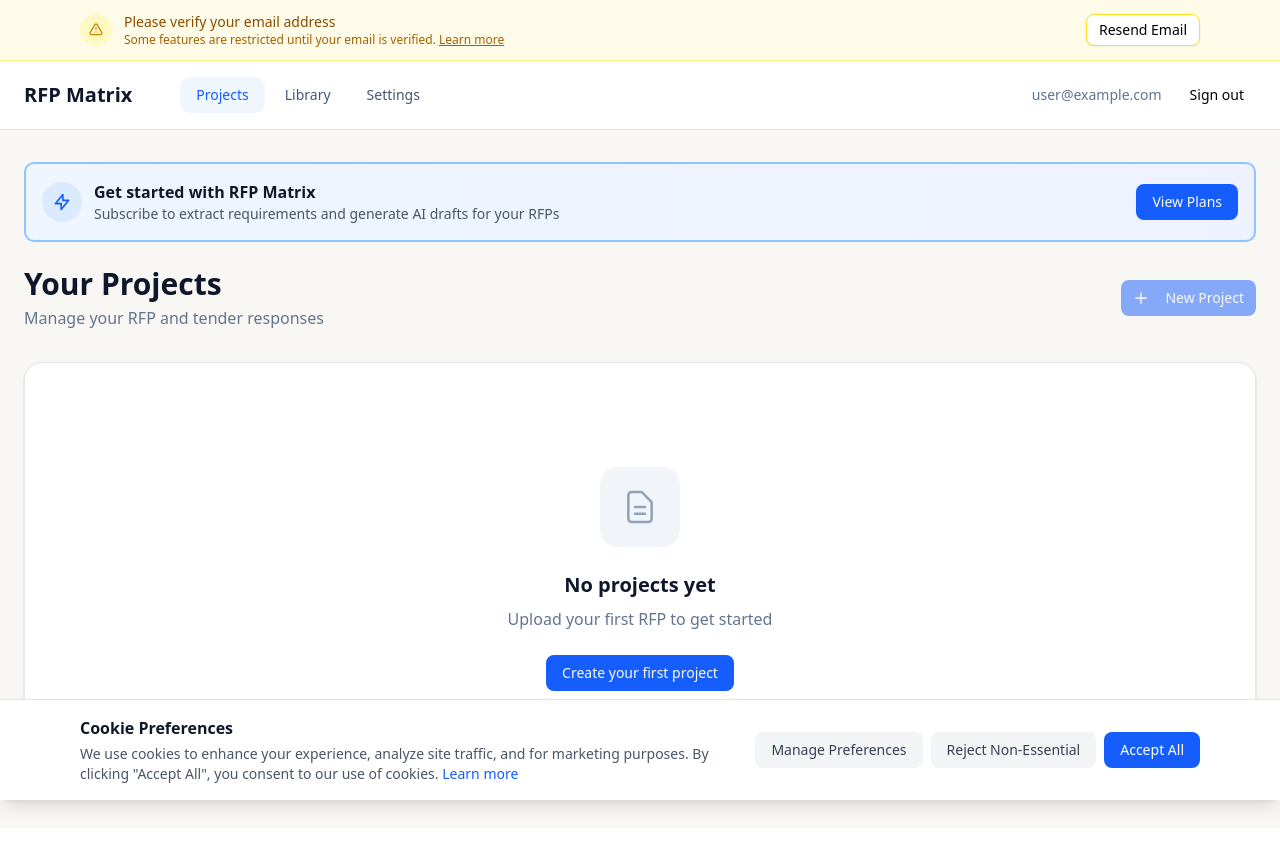
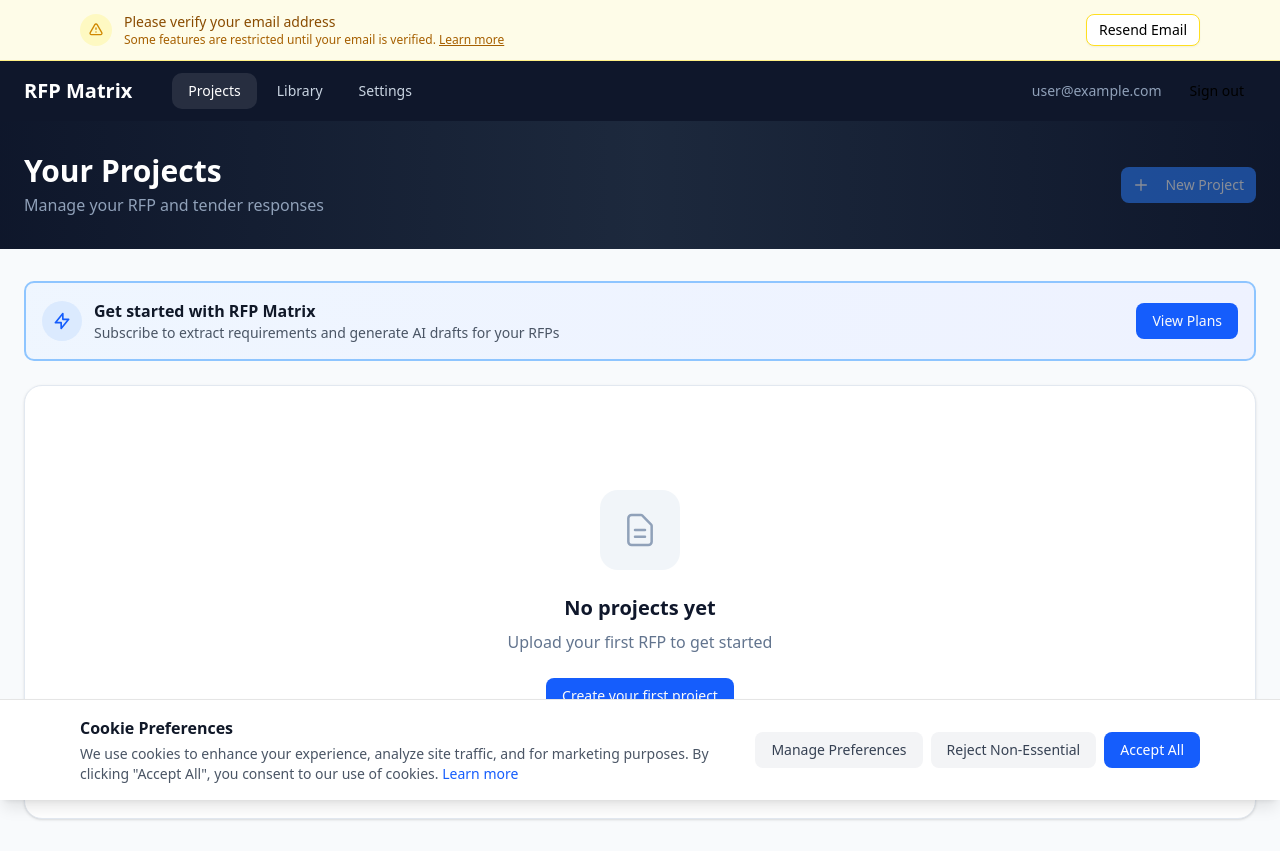
Before and after one commit to gruptillionaire/RFP_TENDERS, a Next.js app in the folder rfp-engine/: page /dashboard in a window 1280 px wide. Before the commit the page ends 828 px from the top, so only its background shows below. Built offline with nearby package versions, Linux system fonts and the light colour scheme; no server answers; the database is empty; sample sign-in values are in the browser's storage.

Commit message:
Update dashboard pages with dark header theme
- Dashboard: Dark slate-900 header with gradient hero section
- New Project: Matching dark header with back link
- Project View: Dark header with inline rename, blue export button

Co-Authored-By: Claude Opus 4.5 <noreply@anthropic.com>

```diff
--- a/rfp-engine/src/app/(dashboard)/dashboard/page.tsx
+++ b/rfp-engine/src/app/(dashboard)/dashboard/page.tsx
@@ -75,52 +75,72 @@ export default async function DashboardPage() {
   };
 
   return (
-    <div className="min-h-screen bg-[#f8f7f4]">
+    <div className="min-h-screen bg-slate-50">
       {/* Email Verification Banner */}
       <EmailVerificationBanner emailVerified={userData?.emailVerified} />
 
-      {/* Header */}
-      <header className="bg-white border-b sticky top-0 z-50">
-        <div className="max-w-7xl mx-auto px-6 py-4 flex justify-between items-center">
-          <div className="flex items-center gap-12">
-            <Link href="/" className="font-bold text-xl text-slate-900">
+      {/* Header - Dark theme */}
+      <header className="bg-slate-900 sticky top-0 z-50">
+        <div className="max-w-7xl mx-auto px-6 py-3 flex justify-between items-center">
+          <div className="flex items-center gap-10">
+            <Link href="/" className="font-bold text-xl text-white">
               RFP Matrix
             </Link>
             <nav className="hidden sm:flex items-center gap-1">
               <Link
                 href="/dashboard"
-                className="px-4 py-2 text-sm font-medium text-blue-600 bg-blue-50 rounded-lg"
+                className="px-4 py-2 text-sm font-medium text-white bg-white/10 rounded-lg"
               >
                 Projects
               </Link>
               <Link
                 href="/library"
-                className="px-4 py-2 text-sm font-medium text-slate-600 hover:text-slate-900 hover:bg-slate-100 rounded-lg"
+                className="px-4 py-2 text-sm font-medium text-slate-300 hover:text-white hover:bg-white/10 rounded-lg transition-colors"
               >
                 Library
               </Link>
               <Link
                 href="/settings"
-                className="px-4 py-2 text-sm font-medium text-slate-600 hover:text-slate-900 hover:bg-slate-100 rounded-lg"
+                className="px-4 py-2 text-sm font-medium text-slate-300 hover:text-white hover:bg-white/10 rounded-lg transition-colors"
               >
                 Settings
               </Link>
             </nav>
           </div>
           <div className="flex items-center gap-4">
-            <span className="text-sm text-slate-500">{session.user.email}</span>
+            <span className="text-sm text-slate-400">{session.user.email}</span>
             <form action={async () => {
               "use server";
               const { signOut } = await import("@/lib/auth");
               await signOut({ redirectTo: "/" });
             }}>
-              <Button variant="ghost" size="sm" type="submit">
+              <Button variant="ghost" size="sm" type="submit" className="text-slate-300 hover:text-white hover:bg-white/10">
                 Sign out
               </Button>
             </form>
           </div>
         </div>
       </header>
+
+      {/* Hero Section */}
+      <div className="bg-gradient-to-r from-slate-900 via-slate-800 to-slate-900 py-8">
+        <div className="max-w-7xl mx-auto px-6">
+          <div className="flex justify-between items-center">
+            <div>
+              <h1 className="text-3xl font-bold text-white">Your Projects</h1>
+              <p className="text-slate-400 mt-1">Manage your RFP and tender responses</p>
+            </div>
+            <Link href="/projects/new">
+              <Button disabled={quota.remaining === 0 && !singleUseQuota.hasCredits} className="bg-blue-500 hover:bg-blue-600 text-white">
+                <svg className="w-4 h-4 mr-2" fill="none" stroke="currentColor" viewBox="0 0 24 24">
+                  <path strokeLinecap="round" strokeLinejoin="round" strokeWidth={2} d="M12 4v16m8-8H4" />
+                </svg>
+                New Project
+              </Button>
+            </Link>
+          </div>
+        </div>
+      </div>
 
       {/* Main */}
       <main className="max-w-7xl mx-auto px-6 py-8">
@@ -130,21 +150,6 @@ export default async function DashboardPage() {
           quota={quota}
           singleUseQuota={singleUseQuota}
         />
-
-        <div className="flex justify-between items-center mb-8">
-          <div>
-            <h1 className="text-3xl font-bold text-slate-900">Your Projects</h1>
-            <p className="text-slate-500 mt-1">Manage your RFP and tender responses</p>
-          </div>
-          <Link href="/projects/new">
-            <Button disabled={quota.remaining === 0 && !singleUseQuota.hasCredits} className="bg-blue-600 hover:bg-blue-700">
-              <svg className="w-4 h-4 mr-2" fill="none" stroke="currentColor" viewBox="0 0 24 24">
-                <path strokeLinecap="round" strokeLinejoin="round" strokeWidth={2} d="M12 4v16m8-8H4" />
-              </svg>
-              New Project
-            </Button>
-          </Link>
-        </div>
 
         {projects.length === 0 ? (
           <Card className="bg-white border-slate-200 rounded-2xl shadow-sm">
--- a/rfp-engine/src/app/(dashboard)/projects/[id]/ProjectView.tsx
+++ b/rfp-engine/src/app/(dashboard)/projects/[id]/ProjectView.tsx
@@ -588,16 +588,16 @@ export function ProjectView({ project: initialProject }: ProjectViewProps) {
   }, []);
 
   return (
-    <div className="min-h-screen bg-[#f8f7f4]">
-      {/* Header */}
-      <header className="bg-white border-b sticky top-0 z-40">
-        <div className="max-w-7xl mx-auto px-6 py-4">
+    <div className="min-h-screen bg-slate-50">
+      {/* Header - Dark theme */}
+      <header className="bg-slate-900 sticky top-0 z-40">
+        <div className="max-w-7xl mx-auto px-6 py-3">
           <div className="flex justify-between items-center">
             <div className="flex items-center gap-4">
-              <Link href="/" className="font-bold text-xl text-slate-900">
+              <Link href="/" className="font-bold text-xl text-white">
                 RFP Matrix
               </Link>
-              <span className="text-slate-300">/</span>
+              <span className="text-slate-600">/</span>
               {isEditingName ? (
                 <div className="flex items-center gap-2">
                   <input
@@ -611,7 +611,7 @@ export function ProjectView({ project: initialProject }: ProjectViewProps) {
                         setEditedName(project.name);
                       }
                     }}
-                    className="w-80 px-3 py-2 border border-slate-200 rounded-lg text-slate-700 text-base focus:outline-none focus:ring-2 focus:ring-blue-500"
+                    className="w-80 px-3 py-1.5 bg-white border border-slate-300 rounded-lg text-slate-900 text-base focus:outline-none focus:ring-2 focus:ring-blue-500"
                     autoFocus
                     disabled={isRenamingSaving}
                   />
@@ -620,6 +620,7 @@ export function ProjectView({ project: initialProject }: ProjectViewProps) {
                     variant="ghost"
                     onClick={handleRenameProject}
                     disabled={isRenamingSaving}
+                    className="text-slate-300 hover:text-white hover:bg-white/10"
                   >
                     {isRenamingSaving ? "Saving..." : "Save"}
                   </Button>
@@ -631,6 +632,7 @@ export function ProjectView({ project: initialProject }: ProjectViewProps) {
                       setEditedName(project.name);
                     }}
                     disabled={isRenamingSaving}
+                    className="text-slate-300 hover:text-white hover:bg-white/10"
                   >
                     Cancel
                   </Button>
@@ -638,7 +640,7 @@ export function ProjectView({ project: initialProject }: ProjectViewProps) {
               ) : (
                 <button
                   onClick={() => setIsEditingName(true)}
-                  className="text-slate-600 hover:text-slate-900 hover:underline cursor-pointer"
+                  className="text-slate-300 hover:text-white hover:underline cursor-pointer transition-colors"
                   title="Click to rename"
                 >
                   {project.name}
@@ -683,15 +685,15 @@ export function ProjectView({ project: initialProject }: ProjectViewProps) {
                 {project.status.toLowerCase()}
               </Badge>
               {project.status === "READY" && (
-                <Button variant="outline" size="sm" onClick={() => setShowExportDialog(true)}>
+                <Button size="sm" onClick={() => setShowExportDialog(true)} className="bg-blue-500 hover:bg-blue-600 text-white">
                   <svg className="w-4 h-4 mr-1.5" fill="none" stroke="currentColor" viewBox="0 0 24 24">
                     <path strokeLinecap="round" strokeLinejoin="round" strokeWidth={2} d="M12 10v6m0 0l-3-3m3 3l3-3m2 8H7a2 2 0 01-2-2V5a2 2 0 012-2h5.586a1 1 0 01.707.293l5.414 5.414a1 1 0 01.293.707V19a2 2 0 01-2 2z" />
                   </svg>
                   Export
                 </Button>
               )}
-              <Button variant="outline" size="sm" onClick={() => router.push("/dashboard")}>
-                Back to Dashboard
+              <Button variant="ghost" size="sm" onClick={() => router.push("/dashboard")} className="text-slate-300 hover:text-white hover:bg-white/10">
+                Back to Projects
               </Button>
             </div>
           </div>
--- a/rfp-engine/src/app/(dashboard)/projects/new/NewProjectClient.tsx
+++ b/rfp-engine/src/app/(dashboard)/projects/new/NewProjectClient.tsx
@@ -130,35 +130,43 @@ export function NewProjectClient() {
   };
 
   return (
-    <div className="min-h-screen bg-[#f8f7f4]">
-      {/* Header */}
-      <header className="bg-white border-b sticky top-0 z-50">
-        <div className="max-w-7xl mx-auto px-6 py-4 flex justify-between items-center">
-          <Link href="/" className="font-bold text-xl text-slate-900">
-            RFP Matrix
-          </Link>
+    <div className="min-h-screen bg-slate-50">
+      {/* Header - Dark theme */}
+      <header className="bg-slate-900 sticky top-0 z-50">
+        <div className="max-w-7xl mx-auto px-6 py-3 flex justify-between items-center">
+          <div className="flex items-center gap-6">
+            <Link href="/" className="font-bold text-xl text-white">
+              RFP Matrix
+            </Link>
+            <Link
+              href="/dashboard"
+              className="text-sm text-slate-300 hover:text-white flex items-center gap-1 transition-colors"
+            >
+              <svg className="w-4 h-4" fill="none" stroke="currentColor" viewBox="0 0 24 24">
+                <path strokeLinecap="round" strokeLinejoin="round" strokeWidth={2} d="M15 19l-7-7 7-7" />
+              </svg>
+              Back to Projects
+            </Link>
+          </div>
         </div>
       </header>
 
+      {/* Hero Section */}
+      <div className="bg-gradient-to-r from-slate-900 via-slate-800 to-slate-900 py-8">
+        <div className="max-w-2xl mx-auto px-6">
+          <h1 className="text-2xl font-bold text-white">Create New Project</h1>
+          <p className="text-slate-400 mt-1">Upload an RFP document to get started</p>
+        </div>
+      </div>
+
       {/* Main */}
       <main className="max-w-2xl mx-auto px-6 py-8">
-        <div className="mb-6">
-          <Link
-            href="/dashboard"
-            className="text-sm text-slate-500 hover:text-slate-700 flex items-center gap-1"
-          >
-            <svg className="w-4 h-4" fill="none" stroke="currentColor" viewBox="0 0 24 24">
-              <path strokeLinecap="round" strokeLinejoin="round" strokeWidth={2} d="M15 19l-7-7 7-7" />
-            </svg>
-            Back to Dashboard
-          </Link>
-        </div>
 
         <Card className="bg-white border-slate-200 rounded-2xl shadow-sm">
           <CardHeader>
-            <CardTitle className="text-2xl text-slate-900">Create New Project</CardTitle>
+            <CardTitle className="text-xl text-slate-900">Upload Document</CardTitle>
             <CardDescription className="text-slate-500">
-              Upload an RFP or tender document to extract requirements and start drafting responses.
+              Supported formats: PDF, DOCX, DOC (max 4.5MB)
             </CardDescription>
           </CardHeader>
           <CardContent className="space-y-6">
```
